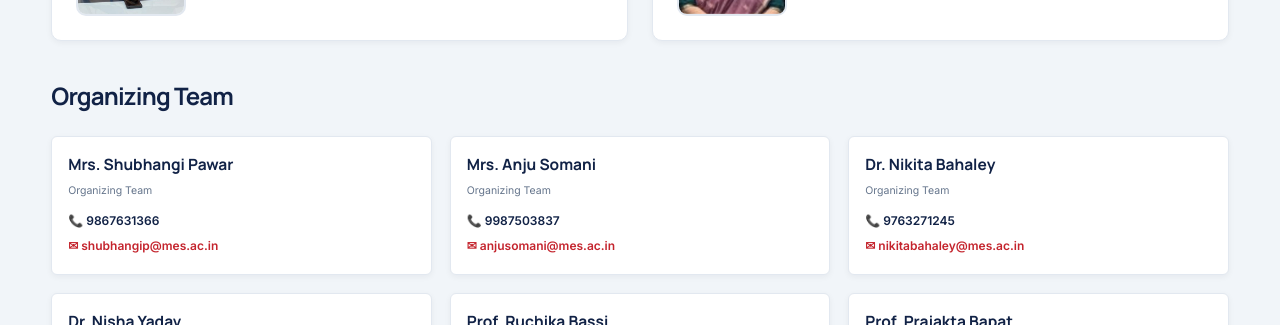
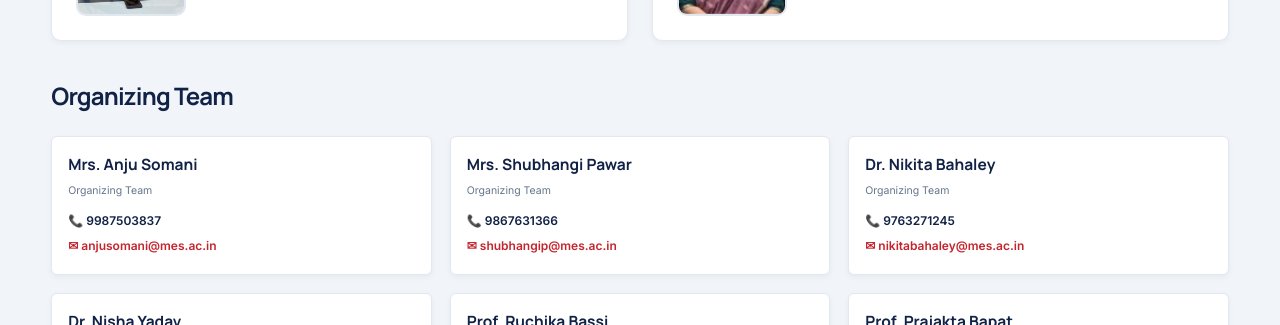
Before and after one commit to AbhiCodeX99/Pillai-PRISM-2026-International-Interdisciplinary-Conference-Pillai-University-Navi-Mumbai, a React (Vite) app: page / in a window 1280 px wide. Shown: the part 8460-8785 px from the top of the page. Built offline with nearby package versions, Linux system fonts and the light colour scheme.

Commit message:
Update conferenceData.js

```diff
--- a/src/data/conferenceData.js
+++ b/src/data/conferenceData.js
@@ -97,15 +97,15 @@ export const conferenceData = {
 
   organizingTeam: [
  {
+      name: "Mrs. Anju Somani",
+      phone: "9987503837",
+      email: "anjusomani@mes.ac.in",
+      role: "Organizing Team"
+    },
+     {
       name: "Mrs. Shubhangi Pawar",
       phone: "9867631366",
       email: "shubhangip@mes.ac.in",
-      role: "Organizing Team"
-    },
- {
-      name: "Mrs. Anju Somani",
-      phone: "9987503837",
-      email: "anjusomani@mes.ac.in",
       role: "Organizing Team"
     },
     {
```
